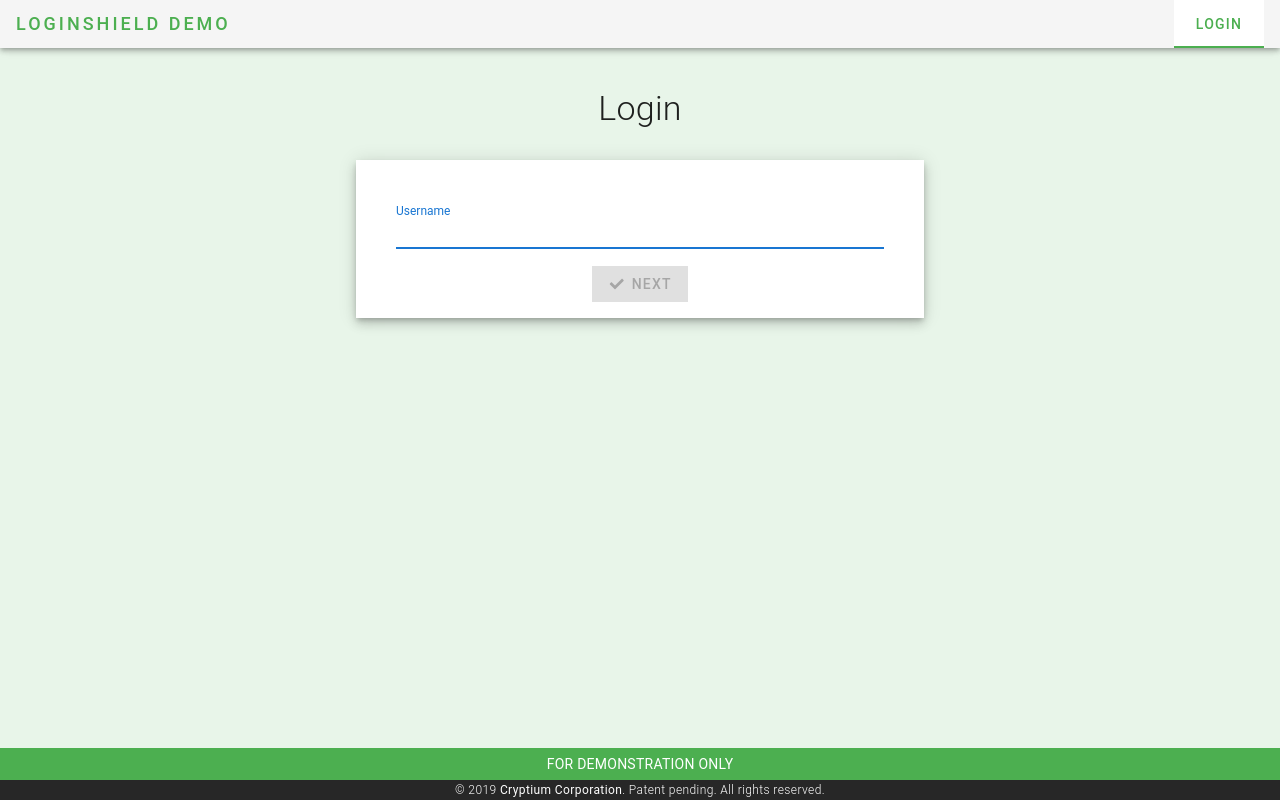
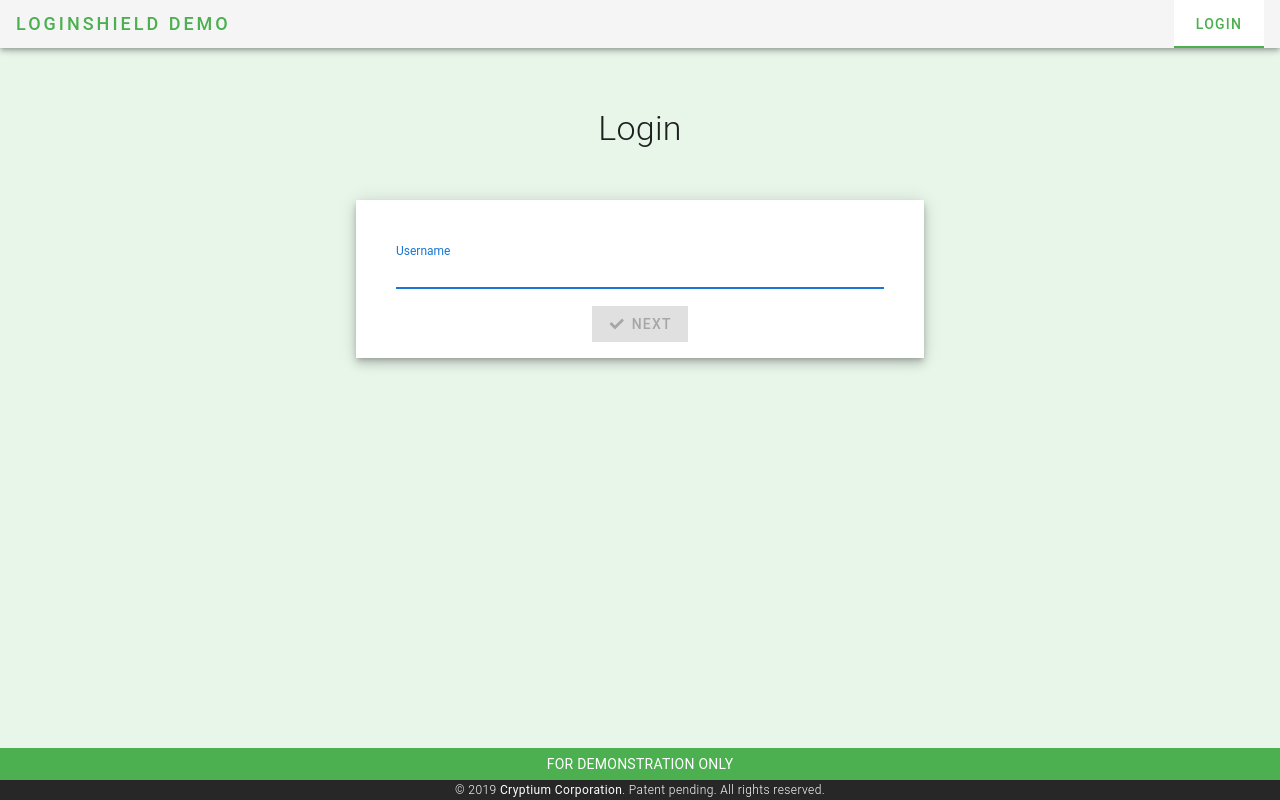
Before and after one commit to LoginShield/test-enterprise-website-html5, a Vue app: page /login in a window 1280 px wide. Built offline with nearby package versions, Linux system fonts and the light colour scheme; no server answers; a small style sheet from the web is missing.

Commit message:
style: reverted padding changes

```diff
--- a/src/views/Login.vue
+++ b/src/views/Login.vue
@@ -1,6 +1,6 @@
 <template>
     <v-container>
-        <v-row justify="center">
+        <v-row justify="center" class="py-5">
             <h1 class="display-1 font-weight-light">Login</h1>
         </v-row>
         <v-row justify="center" class="py-5">
```
